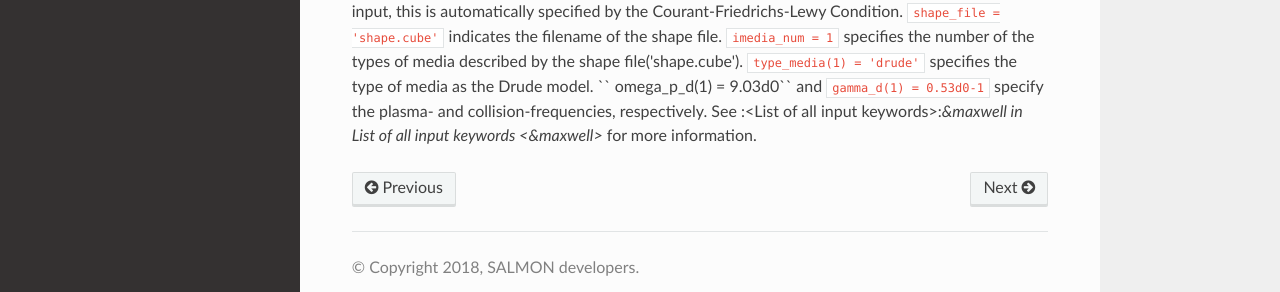
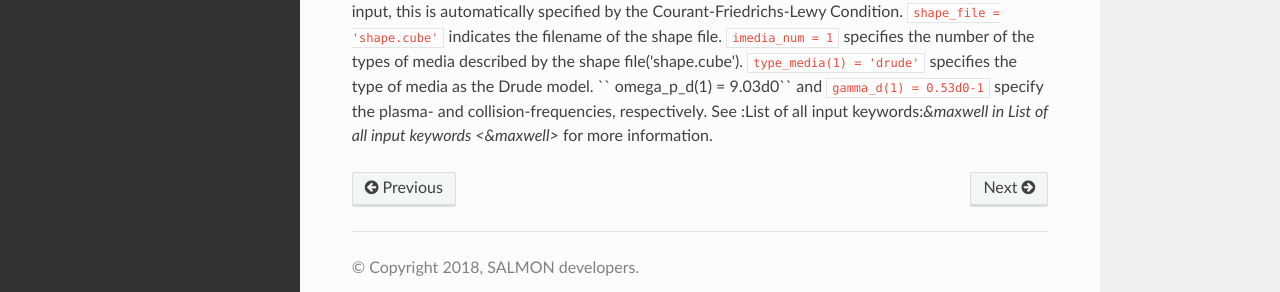
Before and after one commit to SALMON-TDDFT/SALMON-DOCS, a Sphinx documentation site: the page built from source/exercises.rst, in a window 1280 px wide and 900 px high, scrolled down 56327 px. Shown: the part 563-855 px from the top of the window. Built offline with Sphinx 7.4.7 and the Read the Docs theme 2.0.0, drawn with Linux system fonts in a browser that asks for light colours; formulas are drawn with MathJax 3; part of the change alters nothing that is shown.

```diff
--- a/source/exercises.rst
+++ b/source/exercises.rst
@@ -3250,4 +3250,4 @@ If you do not input, this is automatically specified by the Courant-Friedrichs-L
 ``imedia_num = 1`` specifies the number of the types of media described by the shape file('shape.cube').
 ``type_media(1) = 'drude'`` specifies the type of media as the Drude model.
 `` omega_p_d(1) = 9.03d0`` and ``gamma_d(1) = 0.53d0-1`` specify the plasma- and collision-frequencies, respectively.
-See :<List of all input keywords>:`&maxwell in List of all input keywords <&maxwell>` for more information.
+See :List of all input keywords:`&maxwell in List of all input keywords <&maxwell>` for more information.
```
